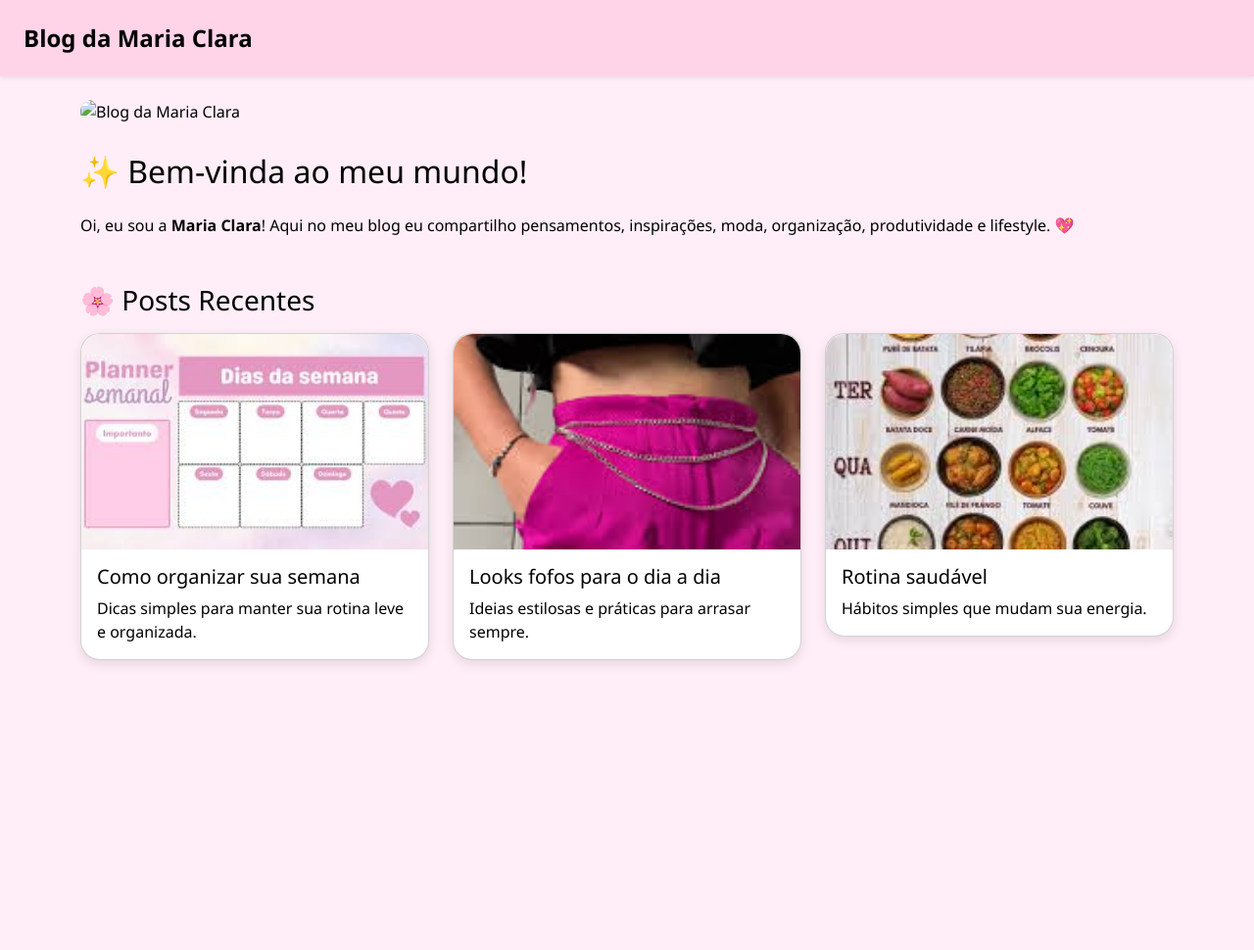
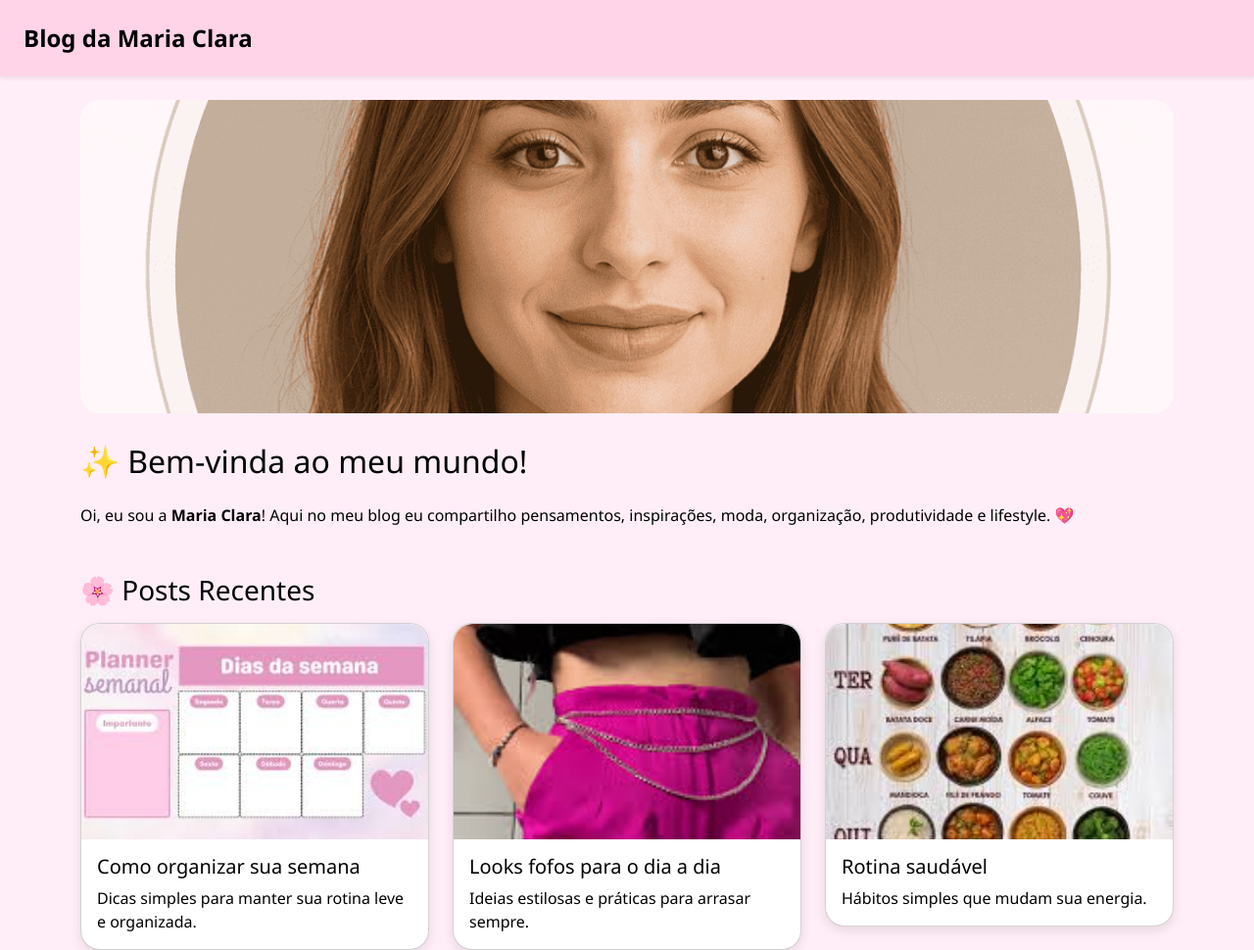
Before and after one commit to mariaclara2305/blogpessoal, a plain HTML site: page index.html in a window 1280 px wide. Shown: the whole page at 98% size. Before the commit the page ends 800 px from the top, so only its background shows below. Drawn offline with nearby package versions, Linux system fonts and the light colour scheme.

Commit message:
Update index.html

```diff
--- a/index.html
+++ b/index.html
@@ -65,7 +65,7 @@
 
     <!-- Banner -->
     <div class="header-banner">
-        <img src="ChatGPT Image 12 de dez. de 2025, 15_03_22.png" alt="Blog da Maria Clara">
+        <img src="img.png" alt="Blog da Maria Clara">
     </div>
 
     <h2 class="mb-4">✨ Bem-vinda ao meu mundo!</h2>
```
